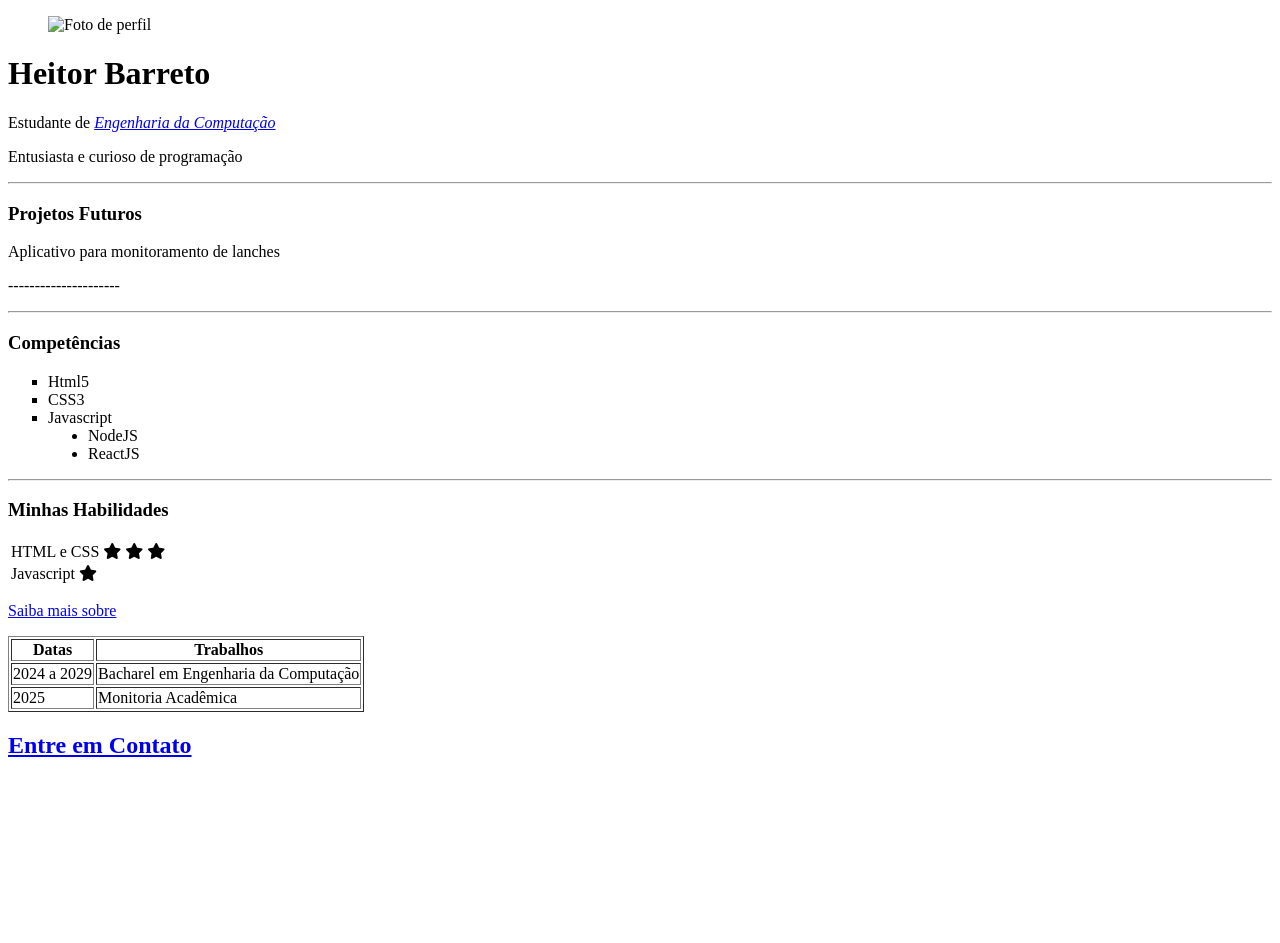
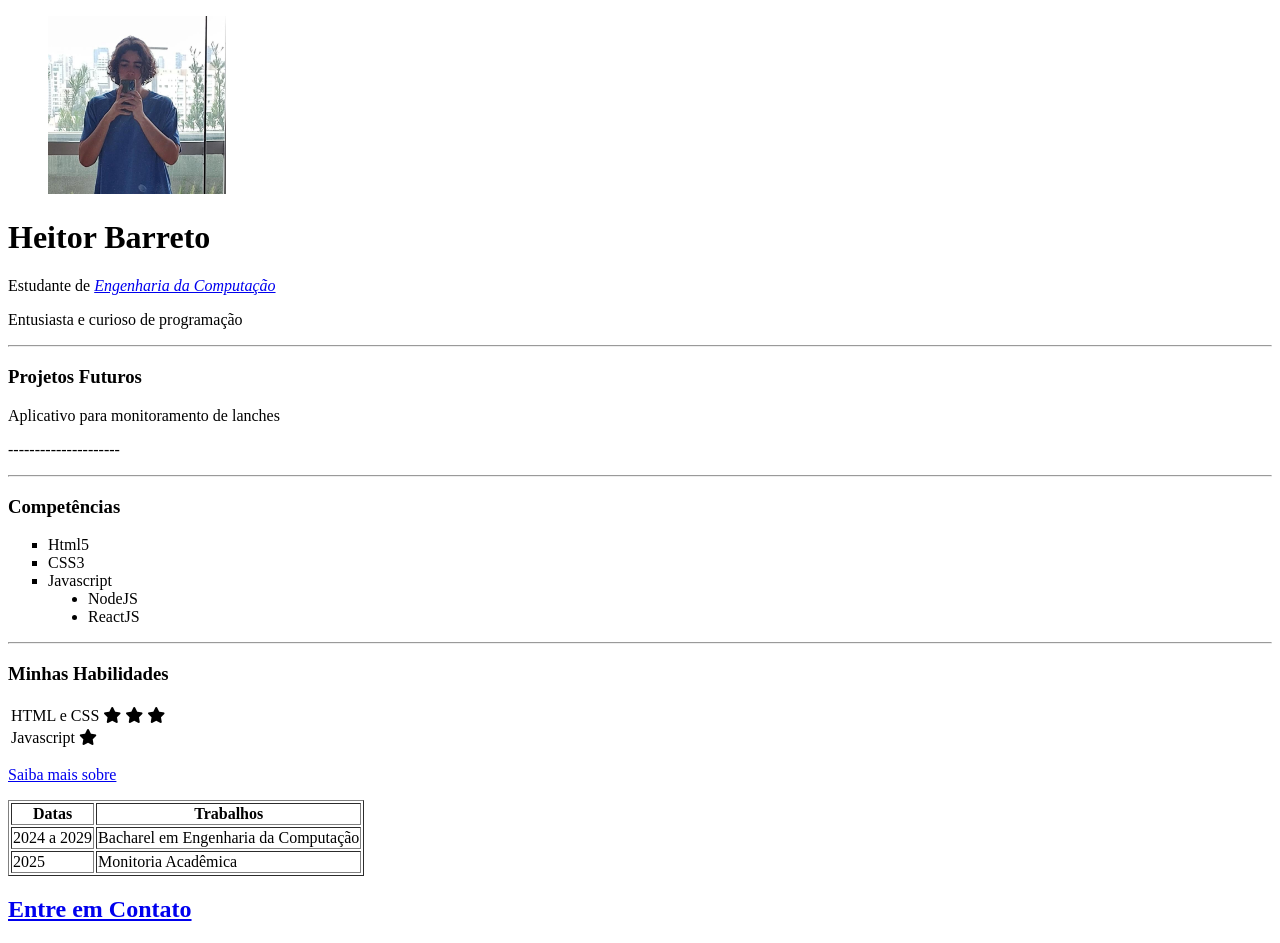
Before and after one commit to Heitorab06/Biografia-Heitor, a plain HTML site: page index.html in a window 1280 px wide. Before the commit the page ends 800 px from the top, so only its background shows below. Drawn offline with Linux system fonts and the light colour scheme.

Commit message:
Update index.html

```diff
--- a/index.html
+++ b/index.html
@@ -8,7 +8,7 @@
 </head>
 <body>
     <figure>
-        <img src="/Biografia html/img/imagem.png" alt="Foto de perfil" style="
+        <img src="/Biografia-Heitor/img/imagem.png" alt="Foto de perfil" style="
         width: 15%;"
      />
     </figure>
```
